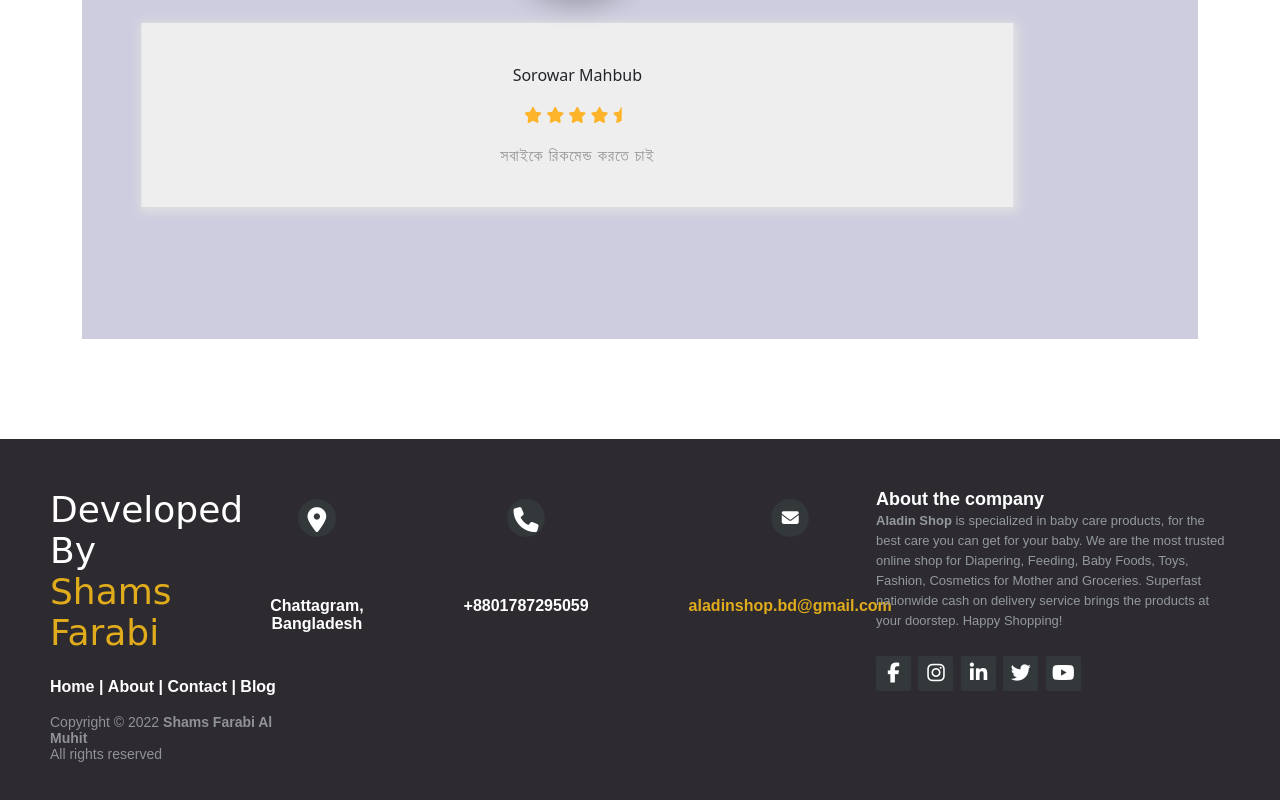
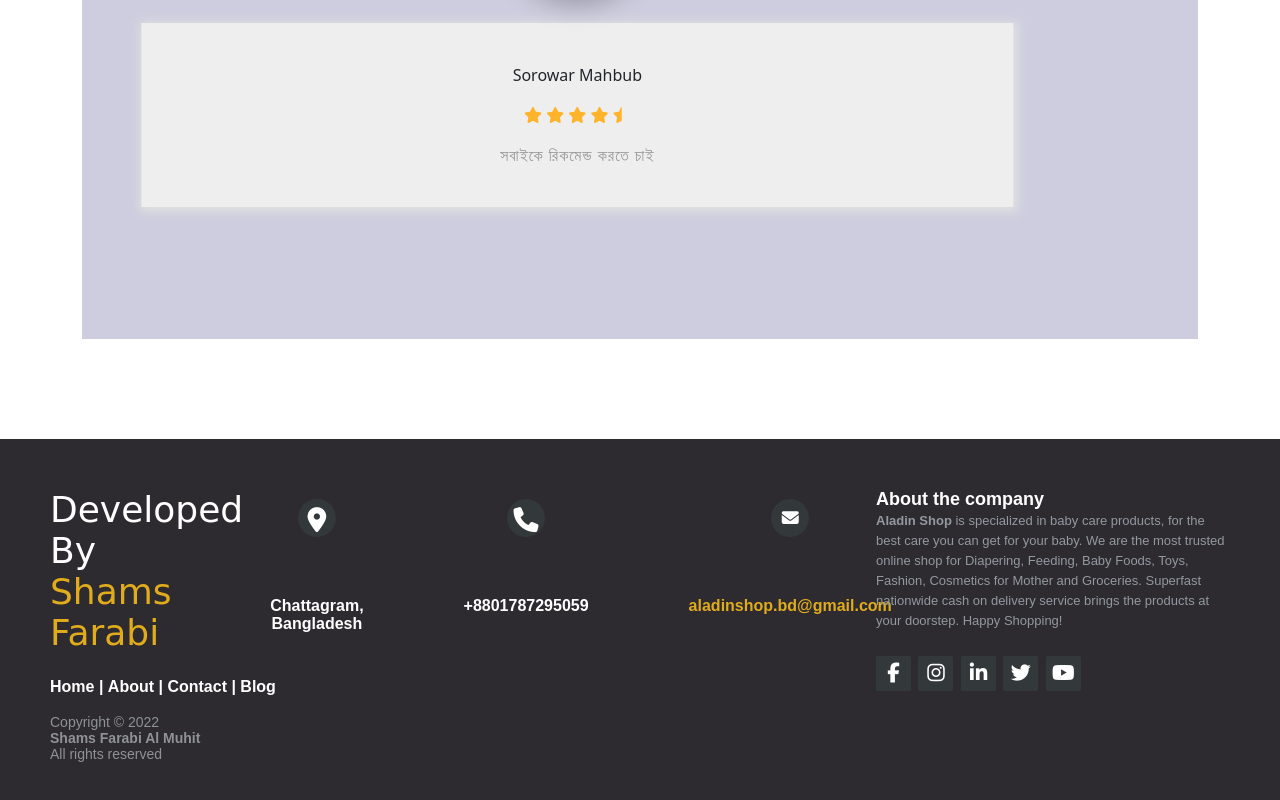
Before and after one commit to shamsfarabii/Aladin-Shop-Ecommerce-Site, a plain HTML site: page index.html in a window 1280 px wide. Shown: the part 3606-4406 px from the top of the page. Drawn offline with nearby package versions, Linux system fonts and the light colour scheme.

Commit message:
Update index.html

```diff
--- a/index.html
+++ b/index.html
@@ -474,7 +474,7 @@
               <a href="#">Blog</a>
           </p>
 
-          <p class="footer-company-name">Copyright © 2022 <strong>Shams Farabi Al Muhit</strong> <br> All rights reserved</p>
+          <p class="footer-company-name">Copyright © 2022 <strong> <br> Shams Farabi Al Muhit</strong> <br> All rights reserved</p>
       </div>
 
       <div class="footer-center">
```
